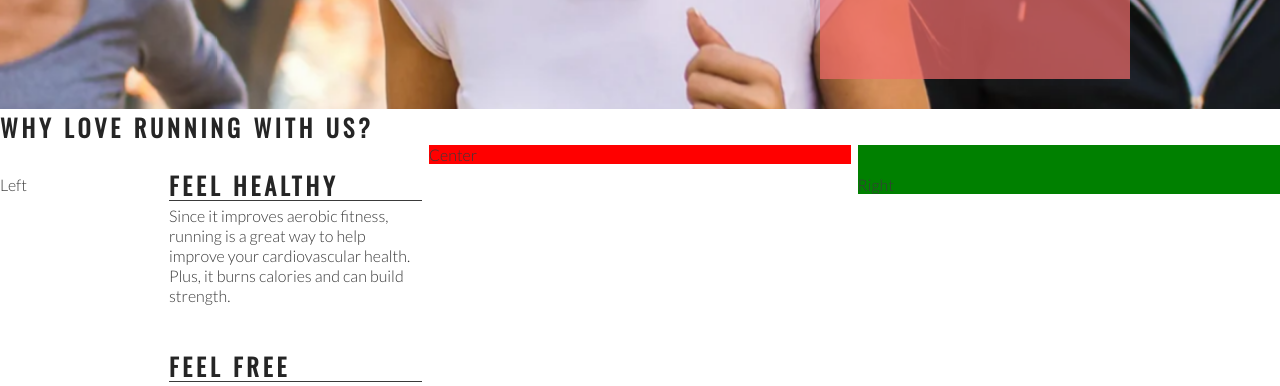
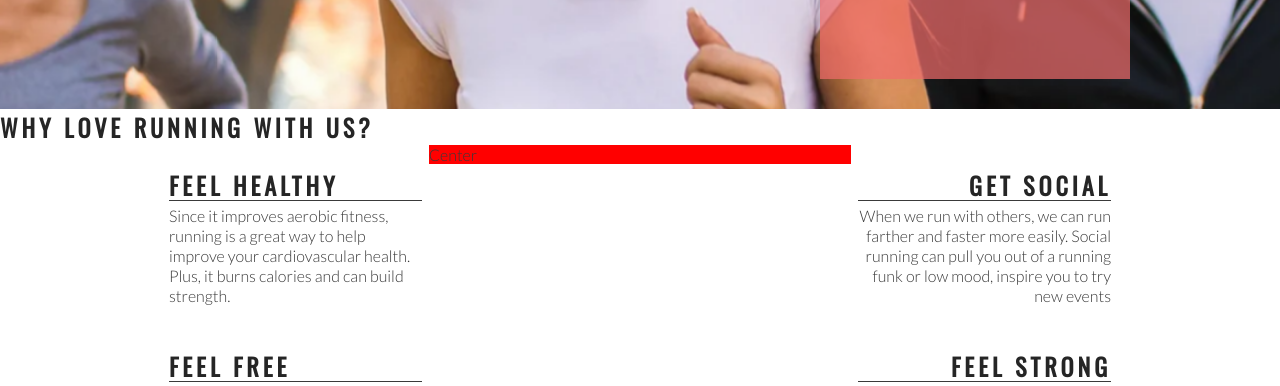
Before and after one commit to Fergie-B/love-running, a plain HTML site: page index.html in a window 1280 px wide. Shown: the part 566-952 px from the top of the page. Drawn offline with nearby package versions, Linux system fonts and the light colour scheme.

Commit message:
Add right about content section and style

```diff
--- a/assets/css/style.css
+++ b/assets/css/style.css
@@ -131,7 +131,6 @@
     padding-top: 30px;
     width: 33%;
     float: right;
-    background-color: green;
 }
 
 #center-about {
@@ -153,3 +152,19 @@
     clear: both;
     margin-bottom: 50px;
 }
+
+.right-about-heading {
+    width: 60%;
+    float: left;
+    line-height: 20px;
+    clear: both;
+    margin-bottom: 50px;
+}
+
+.right-about-heading h2 {
+    text-align: right;
+}
+
+.right-about-heading p {
+    text-align: right;
+}
--- a/index.html
+++ b/index.html
@@ -37,7 +37,7 @@
     </section>
     <section id="club-ethos">
         <h1>Why Love Running with us?</h1>
-        <div id="left-about">Left
+        <div id="left-about">
             <div class="left-about-heading">
                 <h2>Feel Healthy</h2>
                 <hr>
@@ -49,7 +49,18 @@
                 <p>Physical exercise, running included, is known to release endorphins in the brain. Endorphins make you more energetic, more awake and, yes, happier.</p>
             </div>
         </div>
-        <div id="right-about">Right</div>
+        <div id="right-about">
+            <div class="right-about-heading">
+                <h2>Get Social</h2>
+                <hr>
+                <p>When we run with others, we can run farther and faster more easily. Social running can pull you out of a running funk or low mood, inspire you to try new events</p>
+            </div>
+            <div class="right-about-heading">
+                <h2>Feel Strong</h2>
+                <hr>
+                <p>Running strengthens your heart by pumping blood more effectively through your body.</p>
+            </div>
+        </div>
         <div id="center-about">Center</div>
     </section>
     <section>
```
